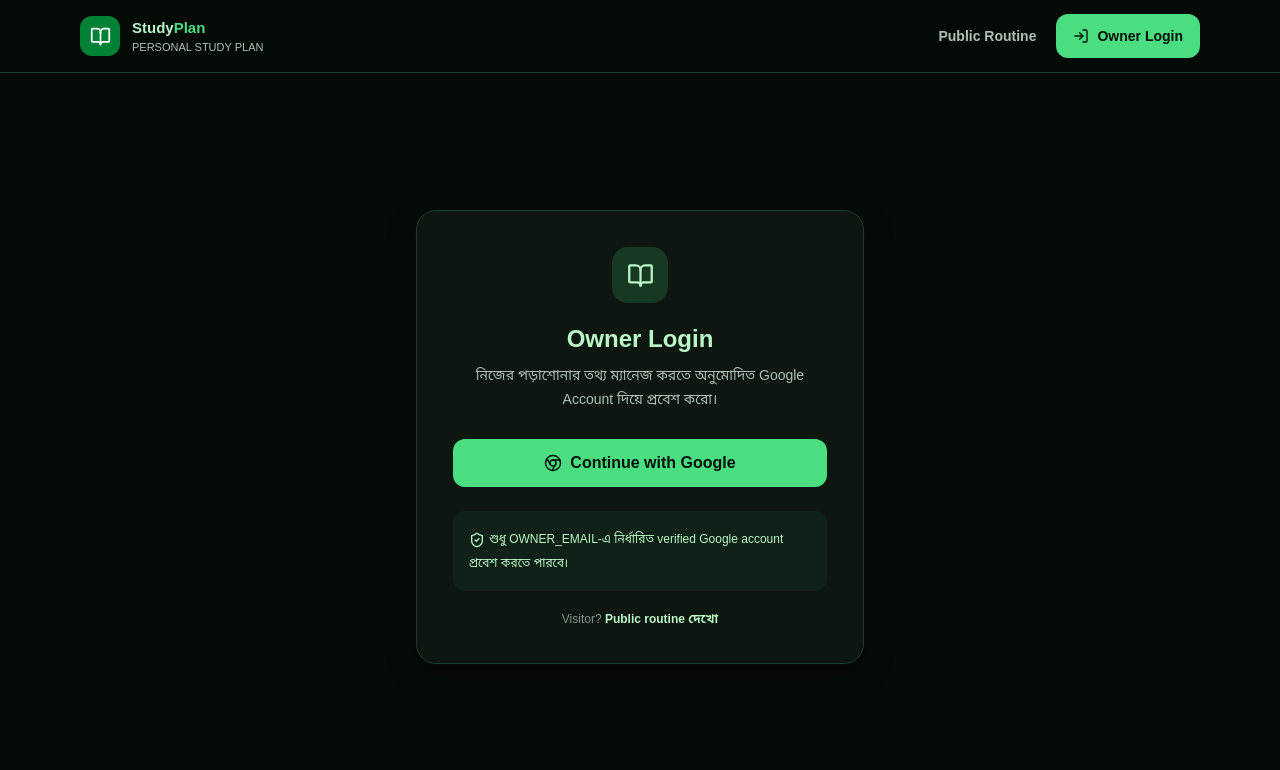
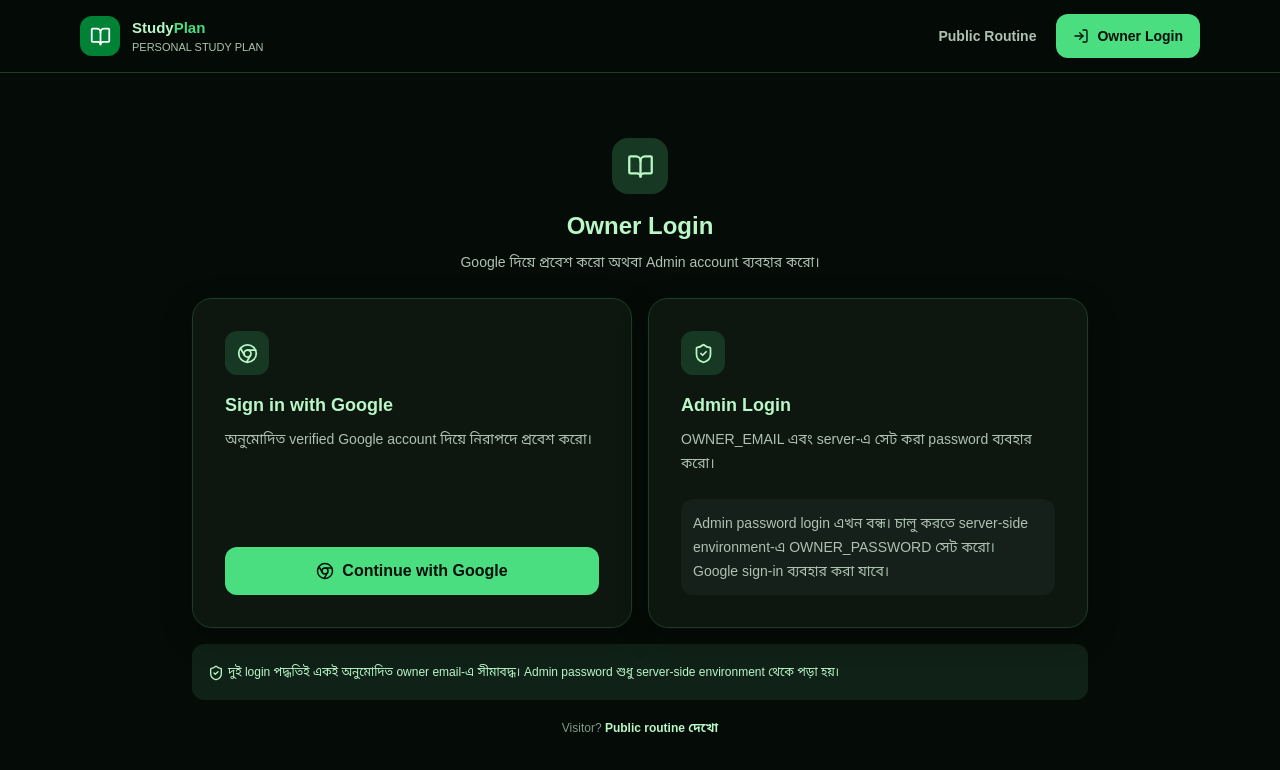
Before and after one commit to omorfaruk22/Study-Plan, a Next.js app: page /login in a window 1280 px wide. Shown: the top 770 px of the page. Built offline with nearby package versions, Linux system fonts and the light colour scheme.

Commit message:
feat: add admin password login alongside Google

```diff
--- /dev/null
+++ b/src/app/login/actions.ts
@@ -0,0 +1,20 @@
+"use server";
+
+import { AuthError } from "next-auth";
+import { signIn } from "@/auth";
+
+export type AdminLoginState = { error: string };
+
+export async function adminLoginAction(_previousState: AdminLoginState, formData: FormData): Promise<AdminLoginState> {
+  try {
+    await signIn("credentials", {
+      email: formData.get("email"),
+      password: formData.get("password"),
+      redirectTo: "/manage",
+    });
+  } catch (error) {
+    if (error instanceof AuthError) return { error: "Admin email বা password সঠিক নয়।" };
+    throw error;
+  }
+  return { error: "লগইন সম্পন্ন করা যায়নি। আবার চেষ্টা করো।" };
+}
--- a/src/auth.ts
+++ b/src/auth.ts
@@ -1,17 +1,42 @@
 import NextAuth from "next-auth";
+import { createHash, timingSafeEqual } from "node:crypto";
 import Google from "next-auth/providers/google";
+import Credentials from "next-auth/providers/credentials";
 
 const ownerEmail = (process.env.OWNER_EMAIL || "").trim().toLowerCase();
+const ownerPassword = process.env.OWNER_PASSWORD || "";
+
+function matchesOwnerPassword(candidate: string, expected: string) {
+  const candidateDigest = createHash("sha256").update(candidate).digest();
+  const expectedDigest = createHash("sha256").update(expected).digest();
+  return timingSafeEqual(candidateDigest, expectedDigest);
+}
 
 export const { handlers, auth, signIn, signOut } = NextAuth({
-  providers: [Google],
+  providers: [
+    Google,
+    Credentials({
+      name: "Admin Login",
+      credentials: {
+        email: { label: "Admin email", type: "email" },
+        password: { label: "Password", type: "password" },
+      },
+      async authorize(credentials) {
+        const email = typeof credentials?.email === "string" ? credentials.email.trim().toLowerCase() : "";
+        const password = typeof credentials?.password === "string" ? credentials.password : "";
+        if (!ownerEmail || !ownerPassword || email !== ownerEmail || !password || !matchesOwnerPassword(password, ownerPassword)) return null;
+        return { id: ownerEmail, email: ownerEmail, name: "Admin" };
+      },
+    }),
+  ],
   pages: { signIn: "/login" },
   session: { strategy: "jwt", maxAge: 60 * 60 * 24 * 14 },
   trustHost: true,
   callbacks: {
     async signIn({ user, account, profile }) {
+      const email = (user.email || "").trim().toLowerCase();
+      if (account?.provider === "credentials") return Boolean(ownerEmail && ownerPassword && email === ownerEmail);
       if (account?.provider !== "google" || !ownerEmail) return false;
-      const email = (user.email || "").trim().toLowerCase();
       const googleProfile = profile as { email_verified?: boolean } | undefined;
       return email === ownerEmail && googleProfile?.email_verified === true;
     },
--- /dev/null
+++ b/src/components/auth/AdminLoginForm.tsx
@@ -0,0 +1,49 @@
+"use client";
+
+import { useActionState } from "react";
+import { KeyRound, LogIn } from "lucide-react";
+import { adminLoginAction, type AdminLoginState } from "@/app/login/actions";
+
+const initialState: AdminLoginState = { error: "" };
+
+export default function AdminLoginForm({ enabled }: { enabled: boolean }) {
+  const [state, formAction, pending] = useActionState(adminLoginAction, initialState);
+
+  if (!enabled) {
+    return <p className="mt-6 rounded-xl bg-slate-50 p-3 text-sm leading-6 text-slate-500">Admin password login এখন বন্ধ। চালু করতে server-side environment-এ OWNER_PASSWORD সেট করো। Google sign-in ব্যবহার করা যাবে।</p>;
+  }
+
+  return (
+    <form action={formAction} className="mt-6 grid gap-3">
+      <label className="grid gap-1.5">
+        <span className="label">Admin email</span>
+        <input
+          className="field"
+          type="email"
+          name="email"
+          autoComplete="username"
+          placeholder="admin@example.com"
+          required
+        />
+      </label>
+      <label className="grid gap-1.5">
+        <span className="label">Password</span>
+        <input
+          className="field"
+          type="password"
+          name="password"
+          autoComplete="current-password"
+          placeholder="Admin password"
+          required
+        />
+      </label>
+      {state.error && <p role="alert" className="text-sm font-semibold text-red-600">{state.error}</p>}
+      <button className="btn btn-primary mt-1 w-full" disabled={pending}>
+        <LogIn size={17} /> {pending ? "লগইন হচ্ছে…" : "Admin Login"}
+      </button>
+      <p className="flex items-start gap-1.5 text-[11px] leading-5 text-slate-500">
+        <KeyRound size={13} className="mt-0.5 shrink-0" /> Admin password server-side environment variable-এ রাখা হয়।
+      </p>
+    </form>
+  );
+}
--- a/src/components/auth/LoginPanel.tsx
+++ b/src/components/auth/LoginPanel.tsx
@@ -1,28 +1,55 @@
 import { signIn } from "@/auth";
 import { BookOpen, Chrome, ShieldCheck } from "lucide-react";
+import AdminLoginForm from "@/components/auth/AdminLoginForm";
 
 export default function LoginPanel() {
+  const adminLoginEnabled = Boolean(process.env.OWNER_PASSWORD);
+
   return (
-    <main className="container grid min-h-[calc(100vh-72px)] place-items-center py-12">
-      <div className="card w-full max-w-md p-7 sm:p-9 animate-rise">
+    <main className="container grid min-h-[calc(100vh-72px)] place-items-center py-10 sm:py-12">
+      <div className="w-full max-w-4xl">
+        <div className="mb-6 text-center">
           <div className="mx-auto grid h-14 w-14 place-items-center rounded-2xl bg-green-100 text-green-800">
             <BookOpen size={27} />
           </div>
-        <h1 className="mt-5 text-center text-2xl font-extrabold text-green-950">Owner Login</h1>
-        <p className="mt-2 text-center text-sm leading-6 text-slate-500">
-          নিজের পড়াশোনার তথ্য ম্যানেজ করতে অনুমোদিত Google Account দিয়ে প্রবেশ করো।
+          <h1 className="mt-4 text-2xl font-extrabold text-green-950">Owner Login</h1>
+          <p className="mt-2 text-sm leading-6 text-slate-500">Google দিয়ে প্রবেশ করো অথবা Admin account ব্যবহার করো।</p>
+        </div>
+
+        <div className="grid items-stretch gap-4 md:grid-cols-2">
+          <section className="card flex flex-col p-6 sm:p-8">
+            <div className="grid h-11 w-11 place-items-center rounded-xl bg-green-100 text-green-800">
+              <Chrome size={21} />
+            </div>
+            <h2 className="mt-4 text-lg font-extrabold text-green-950">Sign in with Google</h2>
+            <p className="mt-2 min-h-12 text-sm leading-6 text-slate-500">
+              অনুমোদিত verified Google account দিয়ে নিরাপদে প্রবেশ করো।
             </p>
             <form action={async () => {
               "use server";
               await signIn("google", { redirectTo: "/manage" });
-        }}>
-          <button className="btn btn-primary mt-7 w-full">
+            }} className="mt-auto pt-5">
+              <button className="btn btn-primary w-full">
                 <Chrome size={18} /> Continue with Google
               </button>
             </form>
-        <div className="mt-6 rounded-xl bg-green-50 p-4 text-xs leading-6 text-green-900">
+          </section>
+
+          <section className="card p-6 sm:p-8">
+            <div className="grid h-11 w-11 place-items-center rounded-xl bg-green-100 text-green-800">
+              <ShieldCheck size={21} />
+            </div>
+            <h2 className="mt-4 text-lg font-extrabold text-green-950">Admin Login</h2>
+            <p className="mt-2 text-sm leading-6 text-slate-500">
+              OWNER_EMAIL এবং server-এ সেট করা password ব্যবহার করো।
+            </p>
+            <AdminLoginForm enabled={adminLoginEnabled} />
+          </section>
+        </div>
+
+        <div className="mt-4 rounded-xl bg-green-50 p-4 text-xs leading-6 text-green-900">
           <ShieldCheck size={16} className="mr-1 inline" />
-          শুধু OWNER_EMAIL-এ নির্ধারিত verified Google account প্রবেশ করতে পারবে।
+          দুই login পদ্ধতিই একই অনুমোদিত owner email-এ সীমাবদ্ধ। Admin password শুধু server-side environment থেকে পড়া হয়।
         </div>
         <p className="mt-5 text-center text-xs text-slate-400">
           Visitor? <a className="font-bold text-green-700" href="/">Public routine দেখো</a>
```
Also changed, not shown: 2 other files (tests, documents, lock files or other folders). Lines whose indentation alone changed are shown as unchanged.
